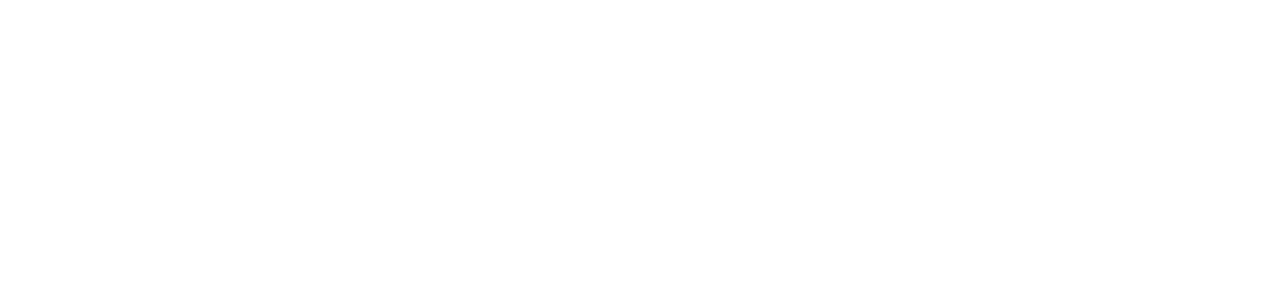
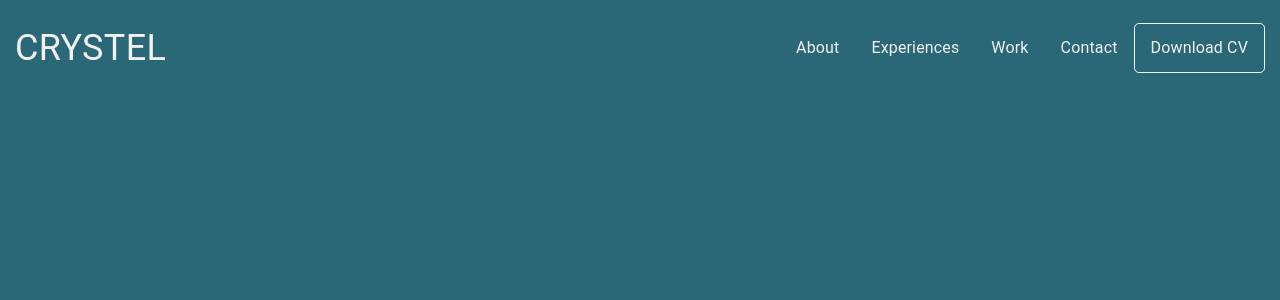
Before and after one commit to crystel1996/crystel.dev, a React (Create React App) app: page /experiences in a window 1280 px wide. Shown: the top 300 px of the page. Built offline with nearby package versions, Linux system fonts and the light colour scheme.

Commit message:
Experience component

```diff
--- /dev/null
+++ b/src/Components/Experiences/Exeperiences.tsx
@@ -0,0 +1,9 @@
+import React, { FC } from 'react';
+import { ExperienceComponentInterface } from './interface';
+
+
+export const Experience: FC<ExperienceComponentInterface> = () => {
+
+    return <></>
+
+}
--- /dev/null
+++ b/src/Components/Experiences/index.ts
@@ -0,0 +1 @@
+export * from './Exeperiences';
--- /dev/null
+++ b/src/Components/Experiences/interface.ts
@@ -0,0 +1 @@
+export interface ExperienceComponentInterface {}
--- a/src/Components/index.ts
+++ b/src/Components/index.ts
@@ -1,3 +1,4 @@
 export * from './Header';
 export * from './Landing';
 export * from './About';
+export * from './Experiences';
--- a/src/Pages/Experiences/Experiences.tsx
+++ b/src/Pages/Experiences/Experiences.tsx
@@ -1,6 +1,15 @@
 import React, { FC } from 'react';
 import { ExperiencePageInterface } from './interface';
+import { Experience, Header } from '../../Components';
+import classes from './style.module.css';
+import { Box } from '@mui/material';
 
 export const Experiences: FC<ExperiencePageInterface> = () => {
-    return <></>
+    return <Box className={classes.home}>
+
+        <Header />
+
+        <Experience />
+
+    </Box>
 }
--- a/src/Pages/Experiences/style.module.css
+++ b/src/Pages/Experiences/style.module.css
@@ -0,0 +1,5 @@
+.home {
+    background: #2a6877;
+    height: 100vh;
+    overflow-x: hidden;
+}
```
Also changed, not shown: src/Components/Experiences/style.module.css (added).
